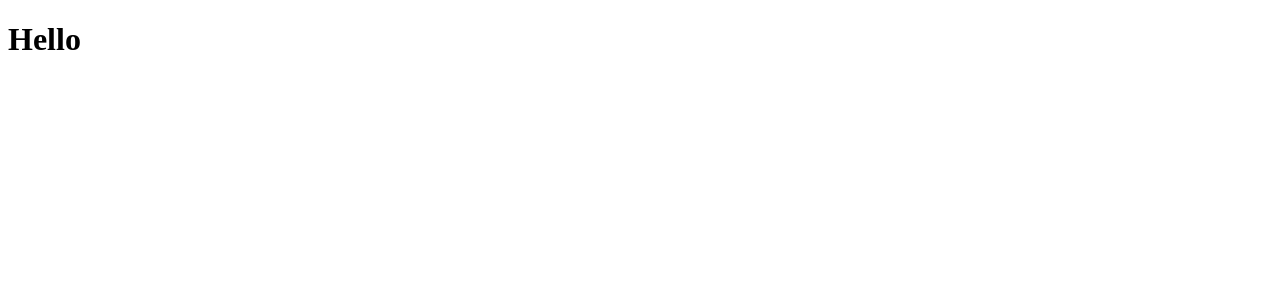
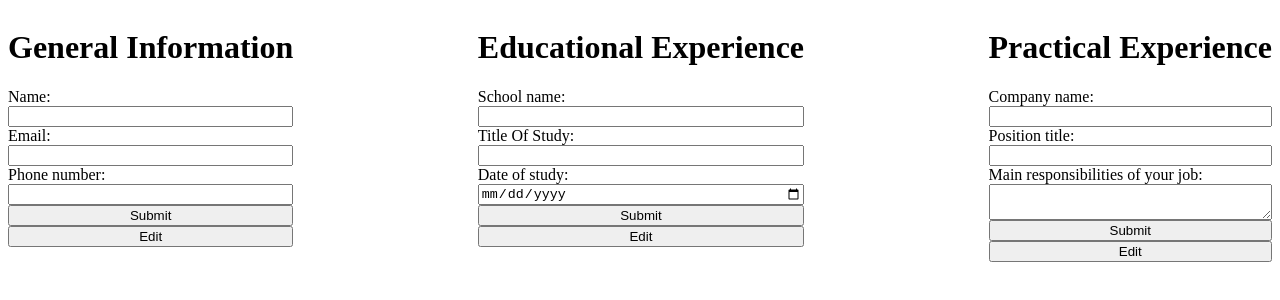
Before and after one commit to Al-Waleed/cv-application, a React (Vite) app: page / in a window 1280 px wide. Shown: the top 300 px of the page. Built offline with nearby package versions, Linux system fonts and the light colour scheme.

Commit message:
Add inputs for the components and add them to main.jsx

```diff
--- a/src/components/educational-exp.jsx
+++ b/src/components/educational-exp.jsx
@@ -0,0 +1,21 @@
+import "../styles/educational-exp.css";
+
+export default function EducationalExp() {
+  return (
+    <div id="educational-exp">
+      <h1>Educational Experience</h1>
+
+      <label htmlFor="school">School name: </label>
+      <input type="text" id="school" />
+
+      <label htmlFor="study-title">Title Of Study: </label>
+      <input type="text" id="study-title" />
+
+      <label htmlFor="study-date">Date of study: </label>
+      <input type="date" id="study-date" />
+
+      <button type="submit">Submit</button>
+      <button>Edit</button>
+    </div>
+  );
+}
--- a/src/components/general-info.jsx
+++ b/src/components/general-info.jsx
@@ -1,9 +1,21 @@
-import "../styles/general-info.css"
+import "../styles/general-info.css";
 
 export default function GeneralInfo() {
   return (
-    <>
-      <h1>Hello</h1>
-    </>
-  )
+    <div id="general-info">
+      <h1>General Information</h1>
+
+      <label htmlFor="name">Name: </label>
+      <input type="text" id="name" />
+
+      <label htmlFor="email">Email: </label>
+      <input type="email" id="email" />
+
+      <label htmlFor="phone">Phone number: </label>
+      <input type="number" id="phone" />
+
+      <button type="submit">Submit</button>
+      <button>Edit</button>
+    </div>
+  );
 }
--- a/src/components/practical-exp.jsx
+++ b/src/components/practical-exp.jsx
@@ -0,0 +1,23 @@
+import "../styles/practical-exp.css";
+
+export default function PracticalExp() {
+  return (
+    <div id="practical-exp">
+      <h1>Practical Experience</h1>
+
+      <label htmlFor="company">Company name: </label>
+      <input type="text" id="company" />
+
+      <label htmlFor="position">Position title: </label>
+      <input type="text" id="position" />
+
+      <label htmlFor="responsibilities">
+        Main responsibilities of your job:
+      </label>
+      <textarea type="text" id="responsibilities" />
+
+      <button type="submit">Submit</button>
+      <button >Edit</button>
+    </div>
+  );
+}
--- a/src/index.css
+++ b/src/index.css
@@ -0,0 +1,5 @@
+#root{
+  display: flex;
+  gap: 10%;
+  justify-content: space-between;
+}
--- a/src/main.jsx
+++ b/src/main.jsx
@@ -1,10 +1,14 @@
 import React from 'react'
 import ReactDOM from 'react-dom/client'
 import GeneralInfo from './components/general-info'
+import EducationalExp from './components/educational-exp'
+import PracticalExp from './components/practical-exp'
 import './index.css'
 
-ReactDOM.createRoot(document.getElementById('root')).render(
+ReactDOM.createRoot(document.getElementById("root")).render(
   <React.StrictMode>
     <GeneralInfo />
-  </React.StrictMode>,
-)
+    <EducationalExp />
+    <PracticalExp />
+  </React.StrictMode>
+);
--- a/src/styles/educational-exp.css
+++ b/src/styles/educational-exp.css
@@ -0,0 +1,4 @@
+#educational-exp {
+  display: flex;
+  flex-direction: column;
+}
--- a/src/styles/general-info.css
+++ b/src/styles/general-info.css
@@ -0,0 +1,5 @@
+#general-info {
+  display: flex;
+  flex-direction: column;
+
+}
--- a/src/styles/practical-exp.css
+++ b/src/styles/practical-exp.css
@@ -0,0 +1,4 @@
+#practical-exp {
+  display: flex;
+  flex-direction: column;
+}
```
